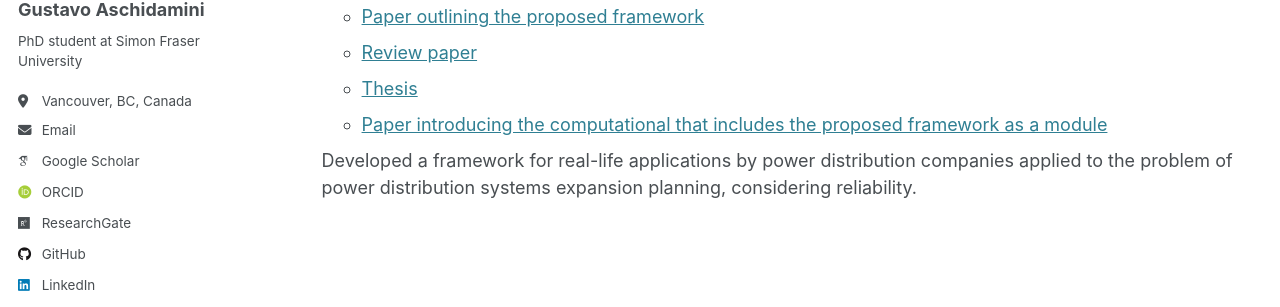
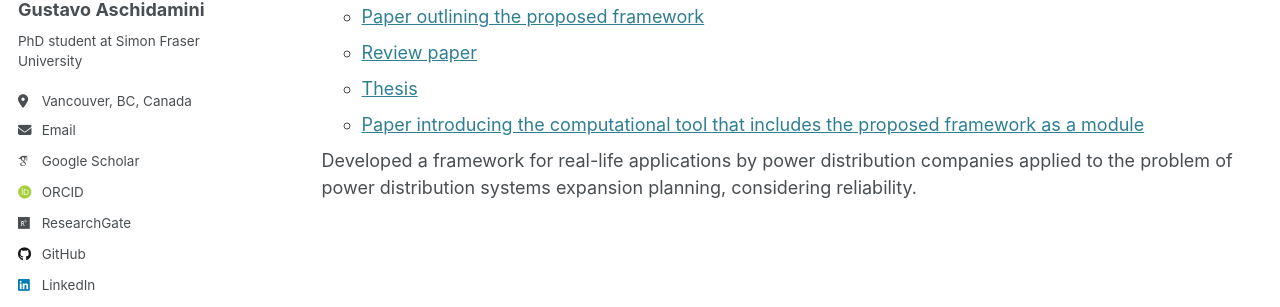
Before and after one commit to gaschidamini/gaschidamini.github.io, a Jekyll site: the page built from _pages/research.html, in a window 1280 px wide and 900 px high, scrolled down 795 px. Shown: the part 292-599 px from the top of the window. Built offline with Jekyll 4.4.1, drawn with Linux system fonts in a browser that asks for light colours; some web fonts are replaced.

Commit message:
Update research.html

```diff
--- a/_pages/research.html
+++ b/_pages/research.html
@@ -41,7 +41,7 @@ author_profile: true
     <li> <a href="https://www.mdpi.com/1996-1073/15/14/5073">Paper outlining the proposed framework</a> </li>
     <li> <a href="https://www.mdpi.com/1996-1073/15/6/2275">Review paper</a></li>
     <li> <a href="https://lume.ufrgs.br/handle/10183/254223">Thesis</a> </li>
-    <li> <a href="https://ieeexplore.ieee.org/document/10328288">Paper introducing the computational that includes the proposed framework as a module</a> </li>
+    <li> <a href="https://ieeexplore.ieee.org/document/10328288">Paper introducing the computational tool that includes the proposed framework as a module</a> </li>
    </ul>
   Developed a framework for real-life applications by power distribution companies applied to the problem of power distribution systems expansion planning, considering reliability.
 </ul>
```
